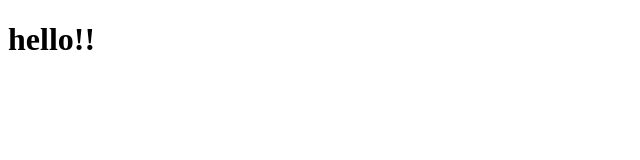
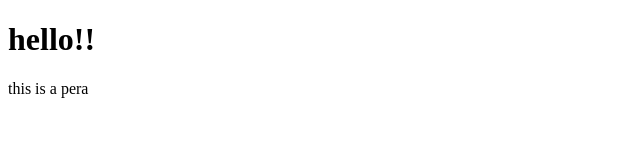
Before and after one commit to Uday-Patel-Simform/uday_patel, a plain HTML site: page index.html in a window 1280 px wide. Shown: the full height of the page, 0-640 px from the left. Drawn offline with Linux system fonts and the light colour scheme.

Commit message:
message to be changed

```diff
--- a/index.html
+++ b/index.html
@@ -8,5 +8,6 @@
 </head>
 <body>
     <h1>hello!!</h1>
+    <p>this is a pera</p>
 </body>
 </html>
```
